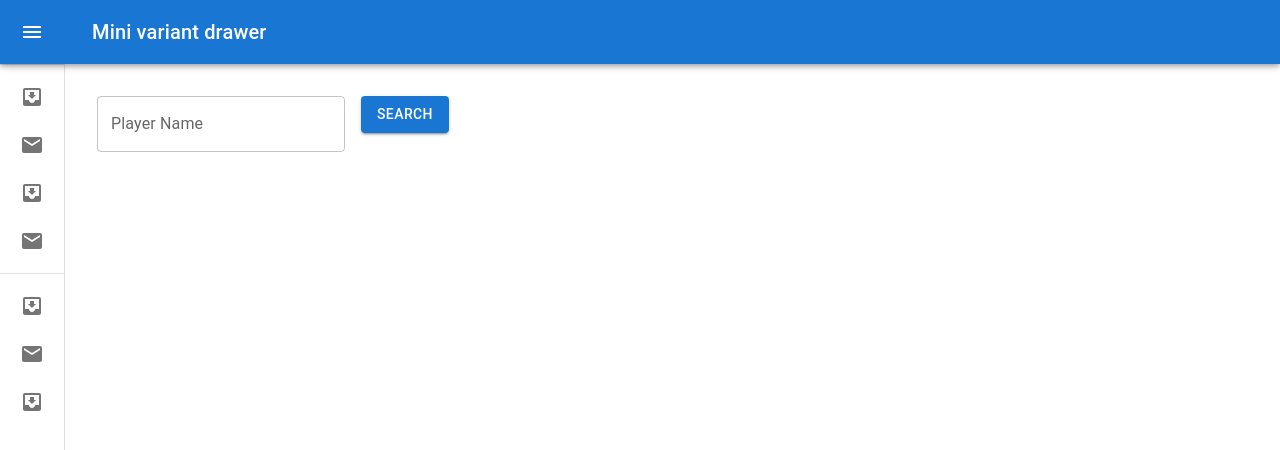
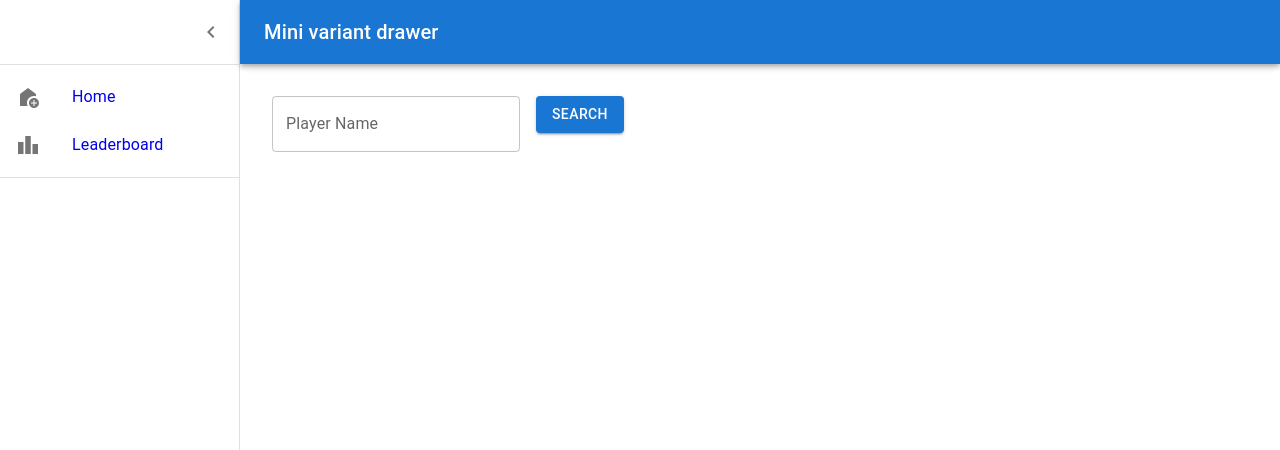
Before and after one commit to richardbarter/stormgate-app, a React (Create React App) app: page / in a window 1280 px wide. Shown: the top 450 px of the page. Built offline with nearby package versions, Linux system fonts and the light colour scheme.

Commit message:
sidebar links and icons updated

```diff
--- a/src/App.tsx
+++ b/src/App.tsx
@@ -1,7 +1,7 @@
 
 import React from 'react';
 import Layout from './layouts/main-layout/Layout';
-import { Box, styled } from '@mui/material';
+import { Box } from '@mui/material';
 import { DrawerHeader } from './styles';
 import CssBaseline from '@mui/material/CssBaseline';
 import RoutesMenu from './components/RoutesMenu';
--- a/src/features/leaderboard/leaderboard.styles.ts
+++ b/src/features/leaderboard/leaderboard.styles.ts
@@ -0,0 +1,2 @@
+// This is a placeholder export and can be removed once actual exports are added to this file.
+export {};
--- a/src/layouts/main-layout/Layout.tsx
+++ b/src/layouts/main-layout/Layout.tsx
@@ -1,5 +1,5 @@
 import * as React from 'react';
-import { styled, useTheme, Theme, CSSObject } from '@mui/material/styles';
+import { useTheme } from '@mui/material/styles';
 
 import Toolbar from '@mui/material/Toolbar';
 import List from '@mui/material/List';
@@ -9,19 +9,21 @@ import IconButton from '@mui/material/IconButton';
 import MenuIcon from '@mui/icons-material/Menu';
 import ChevronLeftIcon from '@mui/icons-material/ChevronLeft';
 import ChevronRightIcon from '@mui/icons-material/ChevronRight';
-import ListItem from '@mui/material/ListItem';
-import ListItemButton from '@mui/material/ListItemButton';
-import ListItemIcon from '@mui/material/ListItemIcon';
-import ListItemText from '@mui/material/ListItemText';
-import InboxIcon from '@mui/icons-material/MoveToInbox';
-import MailIcon from '@mui/icons-material/Mail';
+// import ListItem from '@mui/material/ListItem';
+// import ListItemButton from '@mui/material/ListItemButton';
+// import ListItemIcon from '@mui/material/ListItemIcon';
+// import ListItemText from '@mui/material/ListItemText';
+// import InboxIcon from '@mui/icons-material/MoveToInbox';
+// import MailIcon from '@mui/icons-material/Mail';
 import { AppBar, Drawer, DrawerHeader } from './layout.styles';
+import { sidebarOptions } from './consts/sidebarOptions'
+import ListItemLink from './components/ListItemLink';
 
 
 
 export default function Layout() {
   const theme = useTheme();
-  const [open, setOpen] = React.useState(false);
+  const [open, setOpen] = React.useState(true);
 
   const handleDrawerOpen = () => {
     setOpen(true);
@@ -60,7 +62,10 @@ export default function Layout() {
         </DrawerHeader>
         <Divider />
         <List>
-          {['Inbox', 'Starred', 'Send email', 'Drafts'].map((text, index) => (
+          {sidebarOptions.map((item, index) => (
+            <ListItemLink pathTo={item.pathTo} displayName={item.displayName} icon={item.icon} />
+          ))}
+          {/* {['Inbox', 'Starred', 'Send email', 'Drafts'].map((text, index) => (
             <ListItem key={text} disablePadding sx={{ display: 'block' }}>
               <ListItemButton
                 sx={{
@@ -81,10 +86,10 @@ export default function Layout() {
                 <ListItemText primary={text} sx={{ opacity: open ? 1 : 0 }} />
               </ListItemButton>
             </ListItem>
-          ))}
+          ))} */}
         </List>
         <Divider />
-        <List>
+        {/* <List>
           {['All mail', 'Trash', 'Spam'].map((text, index) => (
             <ListItem key={text} disablePadding sx={{ display: 'block' }}>
               <ListItemButton
@@ -107,7 +112,7 @@ export default function Layout() {
               </ListItemButton>
             </ListItem>
           ))}
-        </List>
+        </List> */}
       </Drawer>
 
     </>
--- /dev/null
+++ b/src/layouts/main-layout/components/ListItemLink.tsx
@@ -0,0 +1,23 @@
+import { ListItem, ListItemIcon, ListItemText } from "@mui/material";
+import { Link } from "react-router-dom";
+
+interface ListItemLinkProps {
+  icon?: React.ReactElement;
+  displayName: string;
+  pathTo: string;
+}
+
+function ListItemLink(props: ListItemLinkProps) {
+  const { pathTo, displayName, icon } = props
+
+  return (
+    <li>
+      <ListItem component={Link} to={pathTo}>
+        {icon ? <ListItemIcon>{icon}</ListItemIcon> : null}
+        <ListItemText primary={displayName} />
+      </ListItem>
+    </li>
+  );
+}
+
+export default ListItemLink
```
